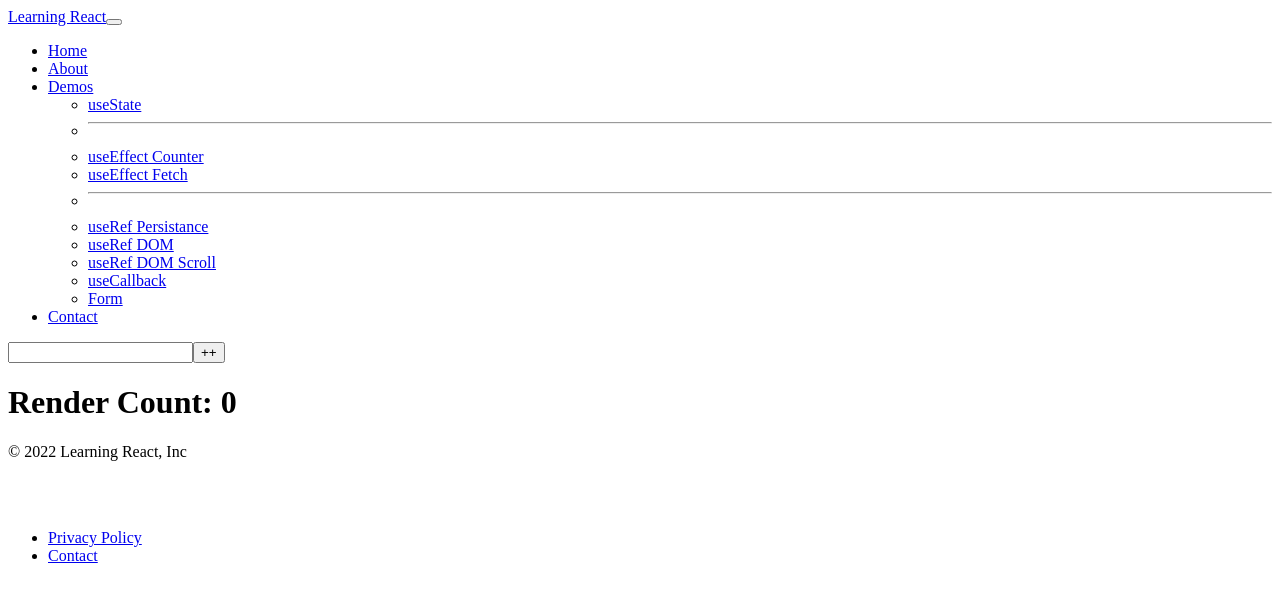
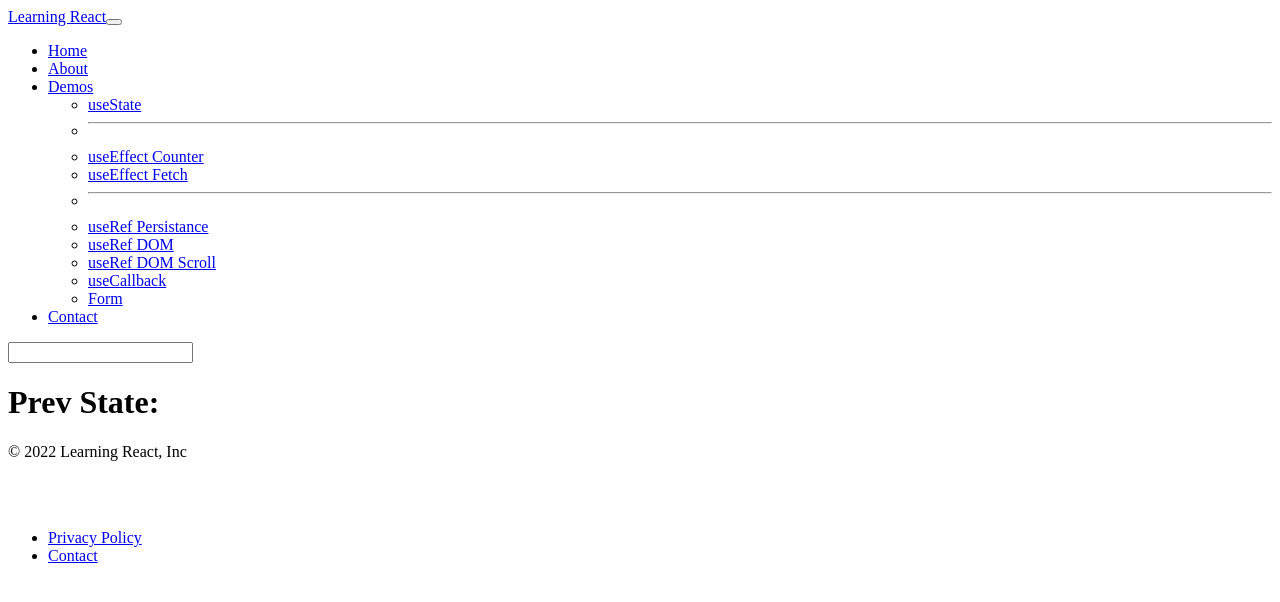
Before and after one commit to manikant-codes/react-course-files, a React (Create React App) app: page /useRefPersistance in a window 1280 px wide. Shown: the top 602 px of the page. Built offline with nearby package versions, Linux system fonts and the light colour scheme; the HTML template or start-up script is replaced by a standard one.

Commit message:
useRef demos explained

```diff
--- a/src/components/demos/useRefDemo/useRefDomDemo.jsx
+++ b/src/components/demos/useRefDemo/useRefDomDemo.jsx
@@ -1,19 +1,20 @@
 import React, { useRef } from "react";
 
 function UseRefDomDemo() {
-  const inputElement = useRef(null);
+  const inputElementRef = useRef(null);
 
-  console.log("inputElement", inputElement);
+  console.log("inputElement", inputElementRef);
 
   const focusInput = () => {
-    console.log("inputElement", inputElement);
-    inputElement.current.focus();
-    inputElement.current.size = 500;
+    console.log("inputElement", inputElementRef);
+    inputElementRef.current.focus();
+    inputElementRef.current.size = 500;
+    inputElementRef.current.value = 500;
   };
 
   return (
     <>
-      <input type="text" id="input" ref={inputElement} />
+      <input type="text" id="input" ref={inputElementRef} />
       <button onClick={focusInput}>Focus Input</button>
     </>
   );
--- a/src/components/demos/useRefDemo/useRefPersistanceDemo.jsx
+++ b/src/components/demos/useRefDemo/useRefPersistanceDemo.jsx
@@ -2,15 +2,10 @@ import React, { useEffect, useRef, useState } from "react";
 
 function UseRefPersistanceDemo() {
   const [inputValue, setInputValue] = useState("");
-  const prevState = useRef(null);
-  const count = useRef(0);
-
-  // const [renderCount, setRenderCount] = useState(0);
+  const prevStateRef = useRef("");
 
   useEffect(() => {
-    count.current++;
-    prevState.current = inputValue;
-    // setRenderCount((prevRenderCount) => prevRenderCount + 1);
+    prevStateRef.current = inputValue;
   }, [inputValue]);
 
   console.log("Rendered");
@@ -24,17 +19,7 @@ function UseRefPersistanceDemo() {
         id="input"
       />
 
-      <button
-        onClick={() => {
-          count.current++;
-          console.log(count);
-        }}
-      >
-        ++
-      </button>
-      <h1>Render Count: {count.current}</h1>
-      <h1>{prevState.current}</h1>
-      {/* <h1>Render Count: {renderCount}</h1> */}
+      <h1>Prev State: {prevStateRef.current}</h1>
     </>
   );
 }
```
